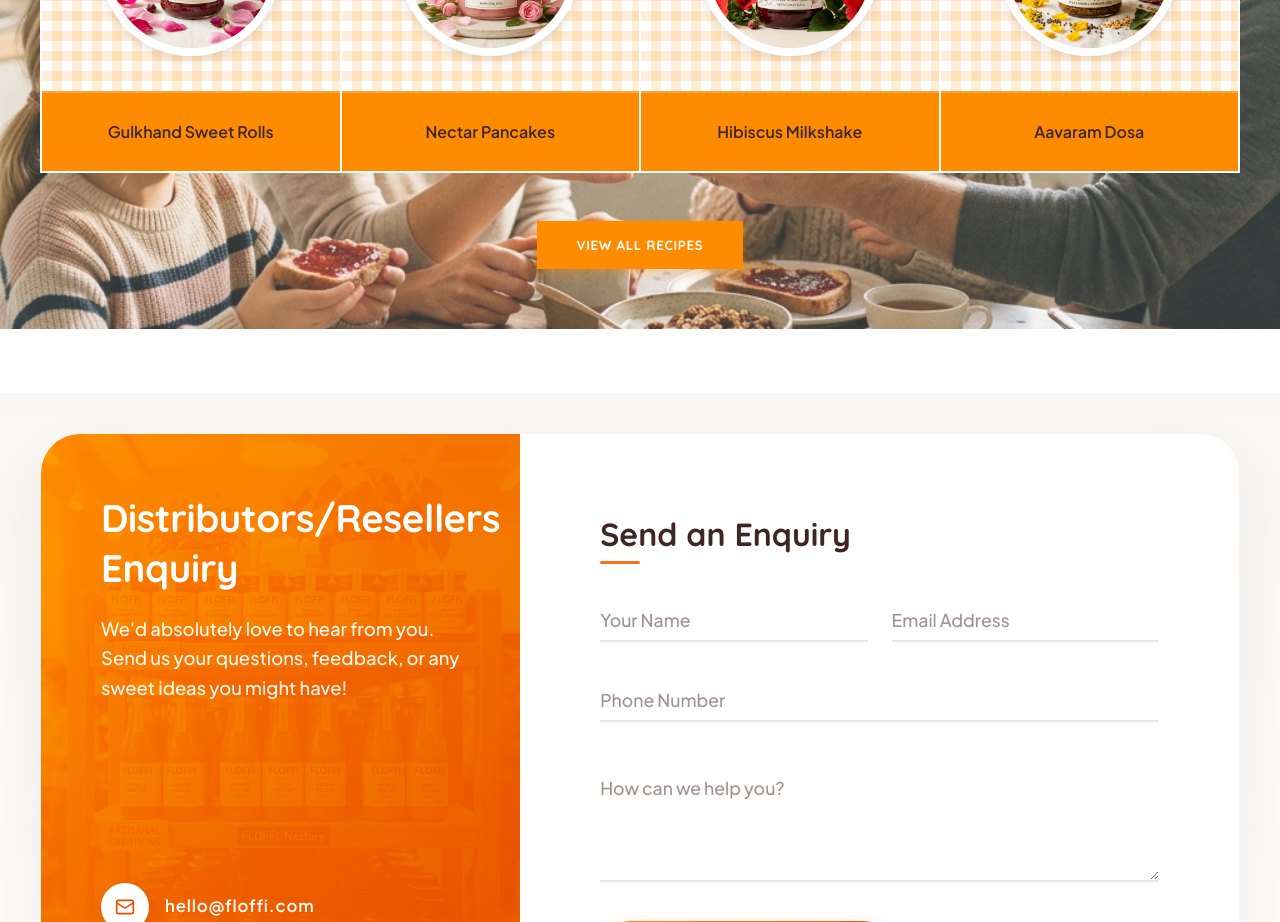
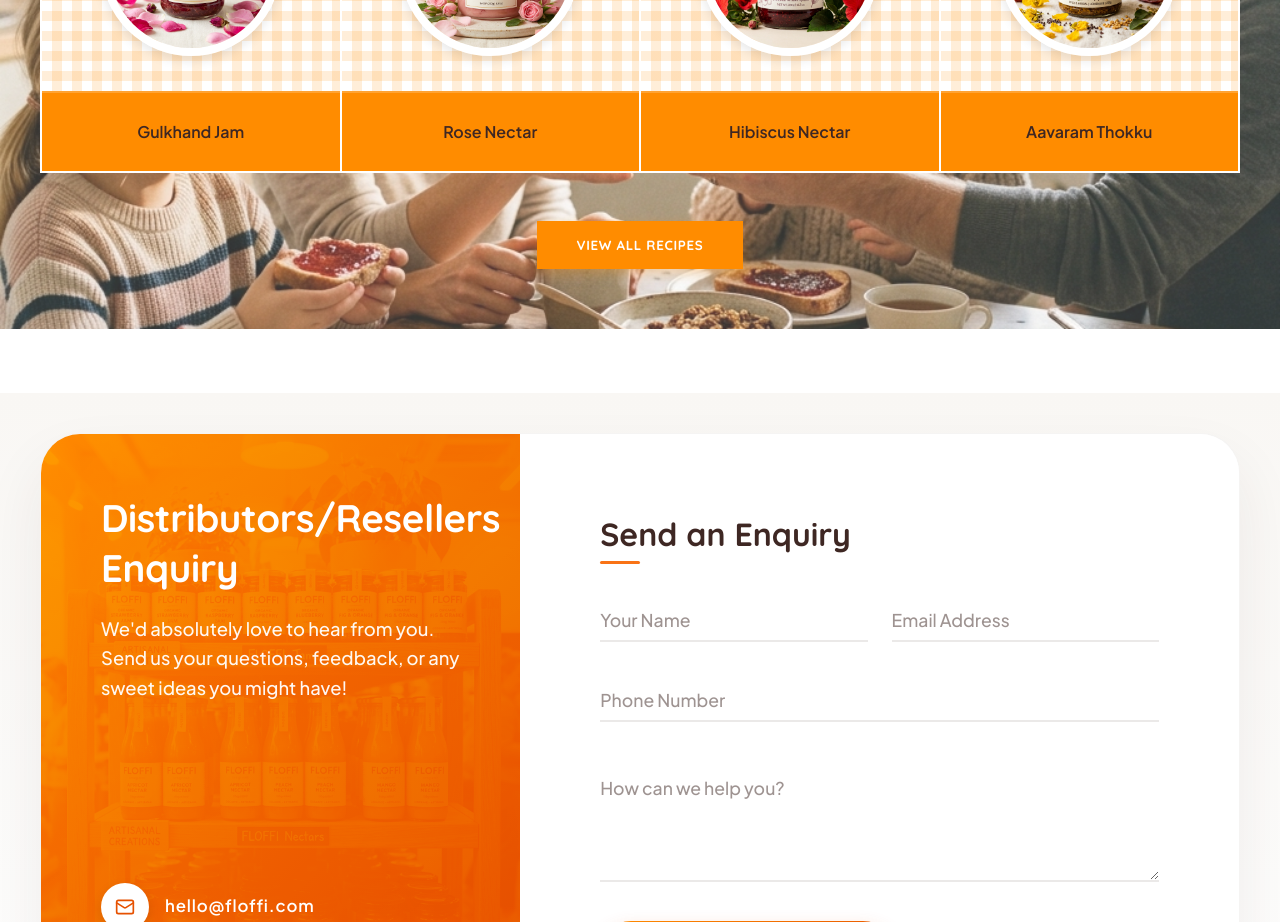
Before and after one commit to ramapriya22793/Floffi-final, a React (Vite) app: page / in a window 1280 px wide. Shown: the part 1780-2702 px from the top of the page. Built offline with nearby package versions, Linux system fonts and the light colour scheme; no server answers; the database is empty.

Commit message:
Update labels in RecipesSection to match product names

```diff
--- a/src/components/RecipesSection.tsx
+++ b/src/components/RecipesSection.tsx
@@ -11,10 +11,10 @@ interface RecipesSectionProps {
 
 export default function RecipesSection({ onNavigate }: RecipesSectionProps) {
   const recipes = [
-    { name: 'Gulkhand Sweet Rolls', image: gulkhandJam },
-    { name: 'Nectar Pancakes', image: roseNectar },
-    { name: 'Hibiscus Milkshake', image: hibiscusNectar },
-    { name: 'Aavaram Dosa', image: aavaramThokku },
+    { name: 'Gulkhand Jam', image: gulkhandJam },
+    { name: 'Rose Nectar', image: roseNectar },
+    { name: 'Hibiscus Nectar', image: hibiscusNectar },
+    { name: 'Aavaram Thokku', image: aavaramThokku },
   ];
 
   return (
```
